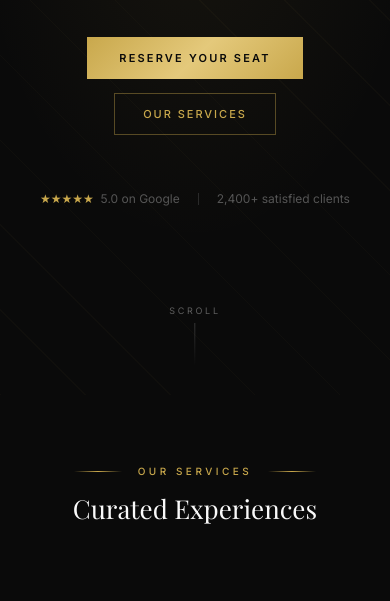
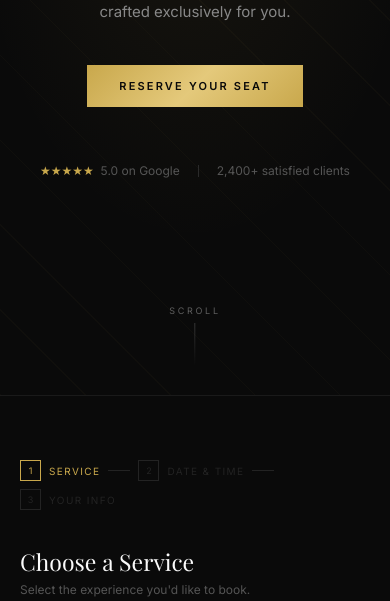
Before and after one commit to s0lis02483/luxury-barber-salon, a plain HTML site: page index.html in a window 390 px wide. Shown: the part 449-1050 px from the top of the page. Drawn offline with nearby package versions, Linux system fonts and the light colour scheme; a web font is replaced by a local one.

Commit message:
Remove services section; fix mobile booking layout order

```diff
--- a/index.html
+++ b/index.html
@@ -180,7 +180,7 @@ body { font-family: var(--sans); background: var(--black); color: var(--text); -
 .book-meta { border-top: 1px solid var(--dark2); padding-top: 28px; display: flex; flex-direction: column; gap: 14px; }
 .book-meta-row { display: flex; align-items: center; gap: 12px; font-size: 13px; color: var(--dim); }
 .book-meta-row svg { color: rgba(201,168,76,.5); flex-shrink: 0; }
-@media (max-width: 900px) { .book-layout { grid-template-columns: 1fr; gap: 48px; } .book-info { position: static; } #book { padding: 64px 20px; } }
+@media (max-width: 900px) { .book-layout { grid-template-columns: 1fr; gap: 48px; } .book-info { position: static; order: 2; } #wizard { order: 1; } #book { padding: 64px 20px; } }
 
 /* ── WIZARD ───────────────────────────────────────────────────────── */
 .wiz-steps { display: flex; align-items: center; gap: 8px; margin-bottom: 36px; flex-wrap: wrap; }
@@ -435,7 +435,6 @@ tbody td { padding: 14px 14px 14px 0; color: var(--dim); white-space: nowrap; }
     Luxury Barber
   </a>
   <div class="nav-links">
-    <button onclick="$id('services').scrollIntoView({behavior:'smooth'})">Services</button>
     <button onclick="$id('book').scrollIntoView({behavior:'smooth'})">Book</button>
     <button onclick="openAdminLogin()">Admin</button>
   </div>
@@ -456,7 +455,6 @@ tbody td { padding: 14px 14px 14px 0; color: var(--dim); white-space: nowrap; }
     <p class="hero-desc">Premium grooming services delivered with precision and care. Every visit is an experience crafted exclusively for you.</p>
     <div class="hero-ctas">
       <button class="btn-gold" onclick="$id('book').scrollIntoView({behavior:'smooth'})">Reserve Your Seat</button>
-      <button class="btn-outline" onclick="$id('services').scrollIntoView({behavior:'smooth'})">Our Services</button>
     </div>
     <div class="hero-proof">
       <div><span class="stars">★★★★★</span>&nbsp; 5.0 on Google</div>
@@ -468,19 +466,6 @@ tbody td { padding: 14px 14px 14px 0; color: var(--dim); white-space: nowrap; }
     <span>Scroll</span>
     <div class="scroll-cue-line"></div>
   </div>
-</section>
-
-<!-- ══ SERVICES PREVIEW ══════════════════════════════════════════════ -->
-<section id="services">
-  <div class="section-head reveal">
-    <div class="sep">
-      <div class="gold-line"></div>
-      <span class="label">Our Services</span>
-      <div class="gold-line"></div>
-    </div>
-    <h2 class="section-title serif">Curated Experiences</h2>
-  </div>
-  <div class="svc-grid reveal" id="svc-preview"></div>
 </section>
 
 <!-- ══ BOOKING ════════════════════════════════════════════════════════ -->
@@ -889,22 +874,6 @@ function resetWiz() {
 }
 
 /* ═══════════════════════════════════════════════════════════
-   SERVICES PREVIEW
-═══════════════════════════════════════════════════════════ */
-function renderSvcPreview() {
-  $id('svc-preview').innerHTML = SERVICES.map((s,i) => `
-    <div class="svc-card" onclick="$id('book').scrollIntoView({behavior:'smooth'});setTimeout(()=>pickService('${s.id}'),400)">
-      <div class="svc-top">
-        <span class="svc-num">0${i+1}</span>
-        <span class="svc-price">$${s.price}</span>
-      </div>
-      <div class="svc-name">${s.name}</div>
-      <div class="svc-desc">${s.desc}</div>
-      <div class="svc-foot"><span class="dot"></span>${s.dur} minutes</div>
-    </div>`).join('');
-}
-
-/* ═══════════════════════════════════════════════════════════
    ADMIN
 ═══════════════════════════════════════════════════════════ */
 function openAdminLogin() {
@@ -991,7 +960,6 @@ function initReveal() {
    INIT
 ═══════════════════════════════════════════════════════════ */
 document.addEventListener('DOMContentLoaded', () => {
-  renderSvcPreview();
   renderWiz();
   initReveal();
 });
```
